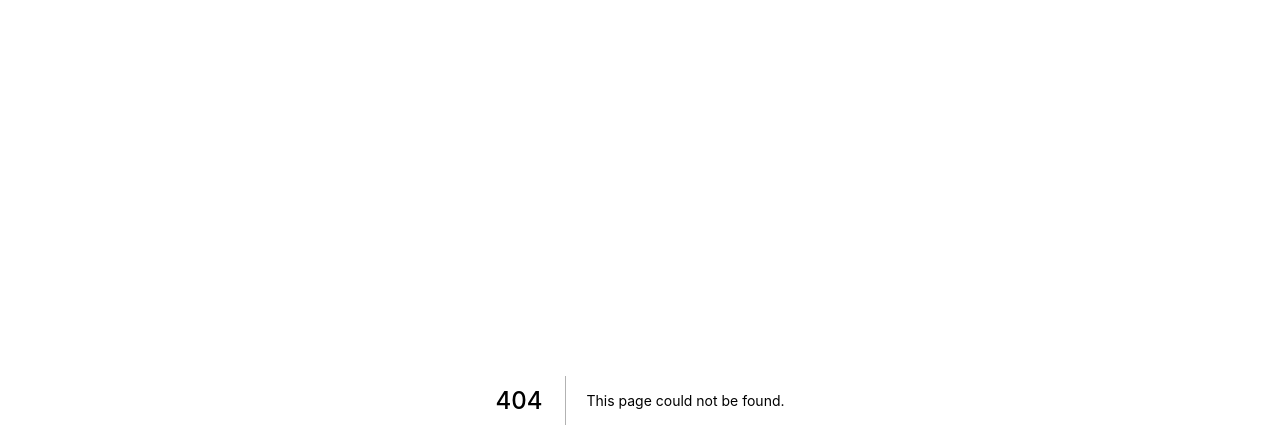
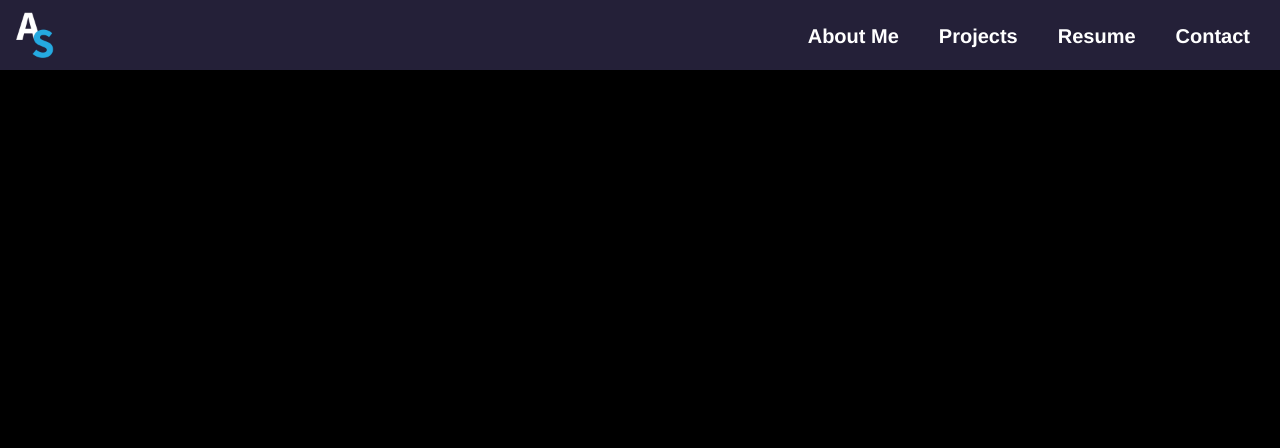
Before and after one commit to arstrasser/alex-website, a Next.js app: page /contact in a window 1280 px wide. Before the commit this address had no page. Shown: the top 448 px of the page. Built offline with nearby package versions, Linux system fonts and the light colour scheme.

Commit message:
Small changes
Created Contact page, updated dev command, added link to website repo

```diff
--- a/data/projects.tsx
+++ b/data/projects.tsx
@@ -117,7 +117,7 @@ const projects:Array<{
     name:"Personal Website",
     short: "The website you're looking at now!",
     description: "This website was built on react.",
-    links: [{text:"View the code on Github", url:""}],
+    links: [{text:"View the code on Github", url:"https://github.com/arstrasser/alex-website"}],
     pictures: ["AS.png"],
     tags:["CS"]
   },
--- a/package.json
+++ b/package.json
@@ -4,7 +4,7 @@
   "description": "Personal website for Alex Strasser",
   "main": "index.js",
   "scripts": {
-    "dev": "node --max_old_space_size=1024 node_modules/next/dist/bin/next",
+    "dev": "next",
     "build": "next build",
     "start": "next start"
   },
--- /dev/null
+++ b/pages/contact.tsx
@@ -0,0 +1,9 @@
+import Layout from '../components/layout';
+
+const Contact = () => (
+  <Layout title="Alex Strasser">
+    <p>Some stuff about me!</p>
+  </Layout>
+);
+
+export default Contact;
```
